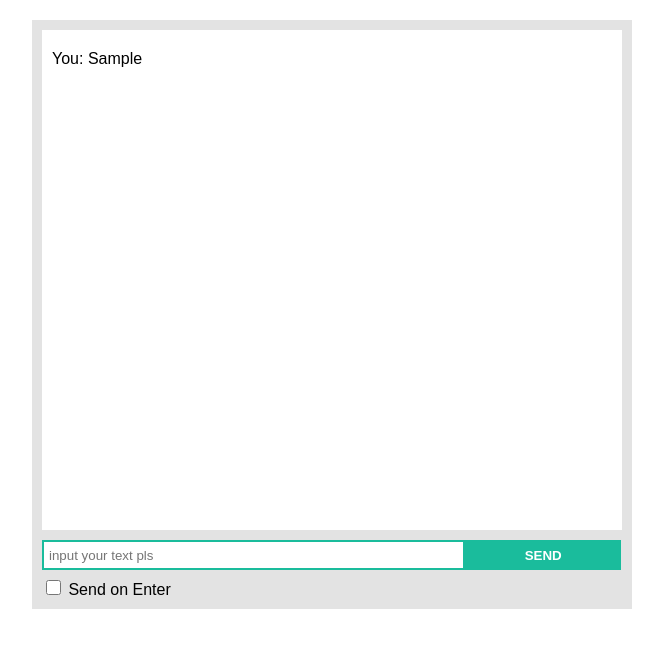
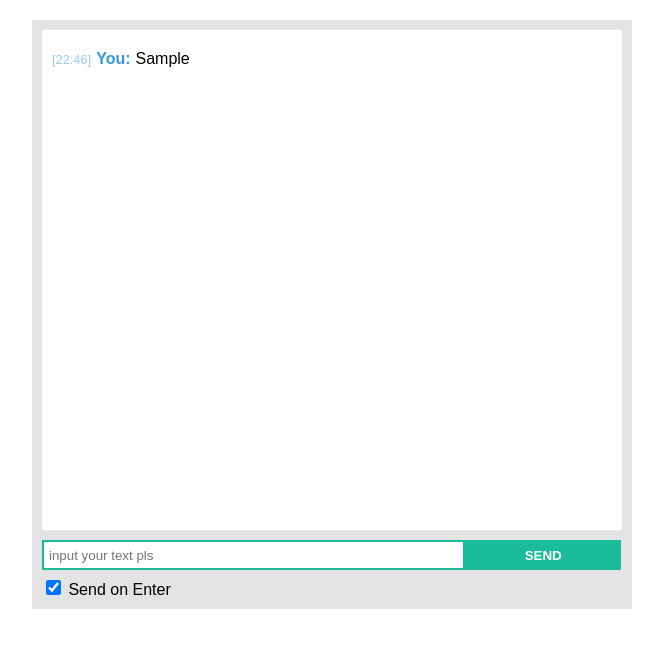
Before and after one commit to elllipse/chatbot, a website: page app/index.html in a window 1280 px wide. Both pictures are taken after typing "Sample" into the empty fields and a click on the button "SEND". Shown: the whole page, without its empty margins (308-971 px from the left). Drawn offline with Linux system fonts and the light colour scheme.

Commit message:
ver. 0.1

```diff
--- a/app/index.html
+++ b/app/index.html
@@ -13,7 +13,7 @@
 			<div id="chat-display"></div>
 			<input type="text" autofocus id="msg-input" placeholder="input your text pls">
 			<button id="send-button">send</button>
-			<input type="checkbox"> Send on Enter
+			<input id="enter-send" checked type="checkbox"> Send on Enter
 		</div>
 	</div>
 
--- a/app/js/common.js
+++ b/app/js/common.js
@@ -5,24 +5,60 @@ $(function() {
 	var $msgInput = $('#msg-input');
 	var $sendButton = $('#send-button');
 	var $chatDisplay = $('#chat-display');
+	var enterSendCheck = $('#enter-send')[0];
 
 	var userName = /*prompt("Enter your name pls", "") ||*/ "You";
 
 	$sendButton.on("click", sendButtonClick);
+	$msgInput.on("keypress", inputKeypress);
+
+	function inputKeypress(e) {
+		if (enterSendCheck.checked) {
+			if (e.which === 13) {
+				postMsg();
+			}
+		}
+	}
 
 	function sendButtonClick() {
+		postMsg();
+		$msgInput.focus();
+	};
+
+	function getTime() {
+		var currentTime = new Date();
+		var currentHours = get24Styled( currentTime.getHours() );
+		var currentMinutes = get24Styled( currentTime.getMinutes() );
+
+		function get24Styled(time) {
+			return time < 9 ? '0' + time : time;
+		}
+
+		return {
+			hours : currentHours,
+			minutes : currentMinutes,
+			fullTime : function() {
+				return this.hours + ":" + this.minutes;
+			}
+		}
+	}
+
+	function postMsg() {
 		var msg = $msgInput.val();
 		$msgInput.val('');
-		if (msg) {
-			postMsg(msg);
-		}
 
-	};
+		if (!msg) {	return;}
 
-	function postMsg(msg) {
-		var newPost = '<p class="user-msg"><span class="user-name">'+ userName + ': ' +'</span>'+ msg +'</p>';
+		var newPost = '<p class="user-msg">' +
+		'<span class="post-time">'+ '[' + getTime().fullTime() + ']' +'</span>' +
+		'<span class="user-name">'+ userName + ':' +'</span>'+
+		msg +
+		'</p>';
 		$chatDisplay.append(newPost);
-		$msgInput.focus();
+
+		//scroll window to last message
+		var scrollValue = $chatDisplay[0].scrollHeight;
+		$chatDisplay.scrollTop(scrollValue);
 	}
 
 
--- a/app/sass/main.sass
+++ b/app/sass/main.sass
@@ -48,3 +48,11 @@ body
 	overflow-y: scroll
 .user-msg
 	margin: 10px 0
+.user-name, .post-time
+	font-weight: bold
+	color: #3498db
+	margin-right: 5px
+.post-time
+	font-weight: normal
+	opacity: 0.5
+	font-size: 0.8em
```
Also changed, not shown: app/css/main.css.
